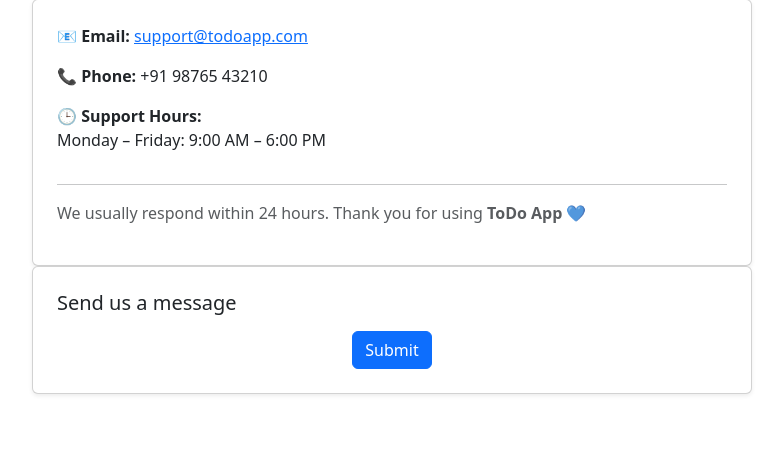
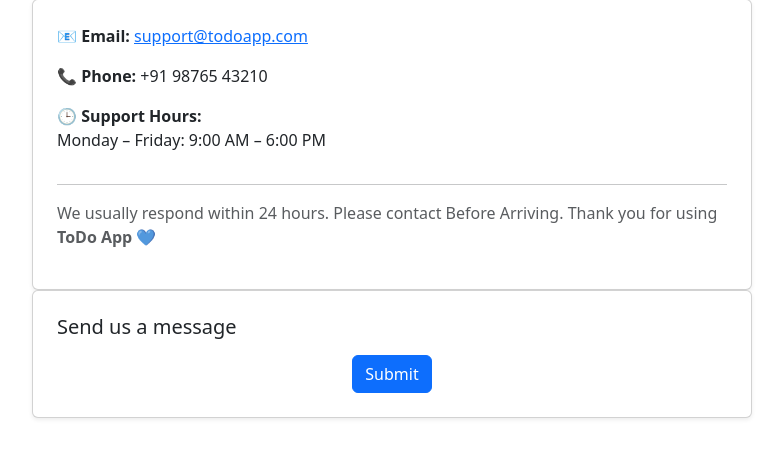
Before and after one commit to vbneeraj23/TodoApp, a Django app: page /contact/ in a window 1280 px wide. Shown: the part 207-665 px from the top of the page, without its empty margins (248-1031 px from the left). Run offline with Django 5.2, Linux system fonts and the light colour scheme.

Commit message:
Added an extra sentence

```diff
--- a/templates/contact.html
+++ b/templates/contact.html
@@ -28,7 +28,7 @@
                 <hr>
 
                 <p class="text-muted">
-                    We usually respond within 24 hours.
+                    We usually respond within 24 hours. Please contact Before Arriving.
                     Thank you for using <strong>ToDo App</strong> 💙
                 </p>
             </div>
```
